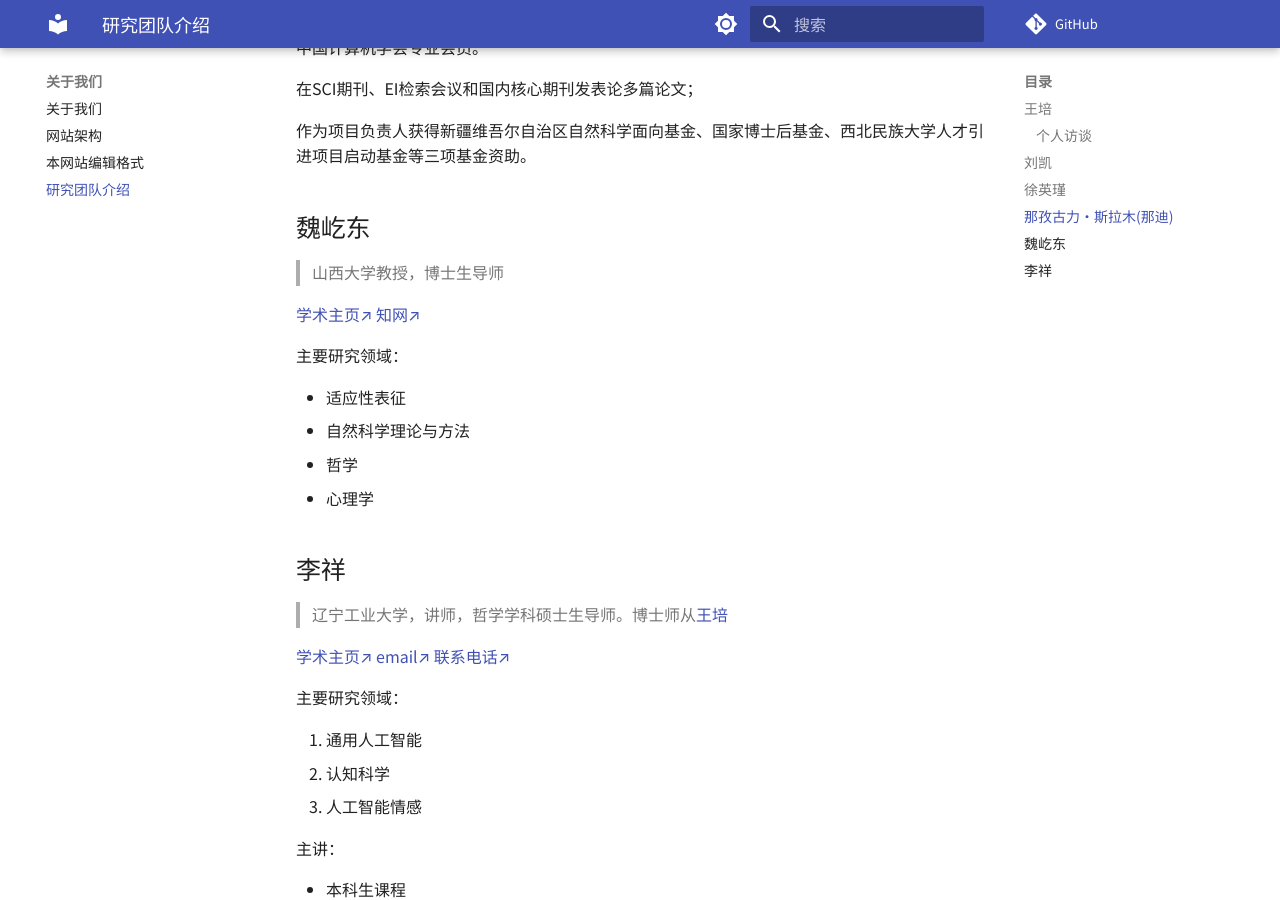
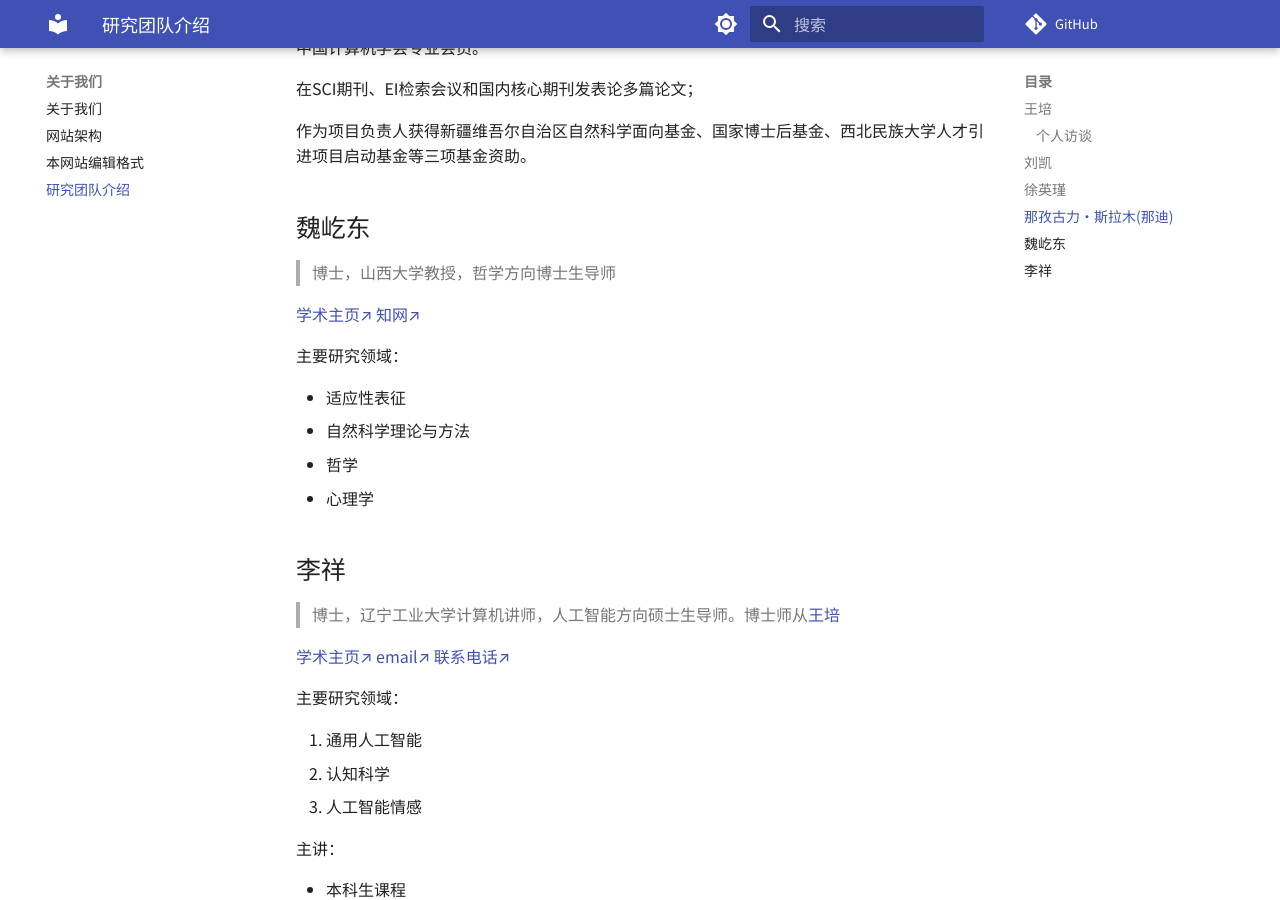
Before and after one commit to Hailaylin/agi-society-cn, an MkDocs documentation site: the page built from docs/about/team.md, in a window 1280 px wide and 900 px high, scrolled down 3946 px. Built offline with MkDocs 1.6.1 and Material for MkDocs 9.7.7, drawn with Linux system fonts in a browser that asks for light colours; comment, search, counter and statistics services are not loaded.

Commit message:
fix: :bug: 修订研究团队一句话介绍

```diff
--- a/docs/about/team.md
+++ b/docs/about/team.md
@@ -153,7 +153,7 @@ comments: true
 
 ## 魏屹东
 
-> 山西大学教授，博士生导师
+> 博士，山西大学教授，哲学方向博士生导师
 
 [学术主页↗](https://cap.sxu.edu.cn/yjry/2358.htm)
 [知网↗](https://chn.oversea.cnki.net/kcms2/author/detail?v=wRD08hUPYgym68S7GHd2poHMO-BDlA-GdxcWHe-R3H4JseLdQZ2VugdAtBPQIQnqVd2rPnJWpGXF8IQ_BKdhrwZnUrFnLUSwvC8RPbBMj0E_1-ZNNWcNYYVZ8VQ8TSPD&uniplatform=NZKPT&language=CHS)
@@ -167,7 +167,7 @@ comments: true
 
 ## 李祥
 
-> 辽宁工业大学，讲师，哲学学科硕士生导师。博士师从[王培](#王培)
+> 博士，辽宁工业大学计算机讲师，人工智能方向硕士生导师。博士师从[王培](#王培)
 
 [学术主页↗](https://seie.lnut.edu.cn/info/14393/185134.htm)
 [email↗](mailto:xiangliagi@lnut.edu.cn)
```
